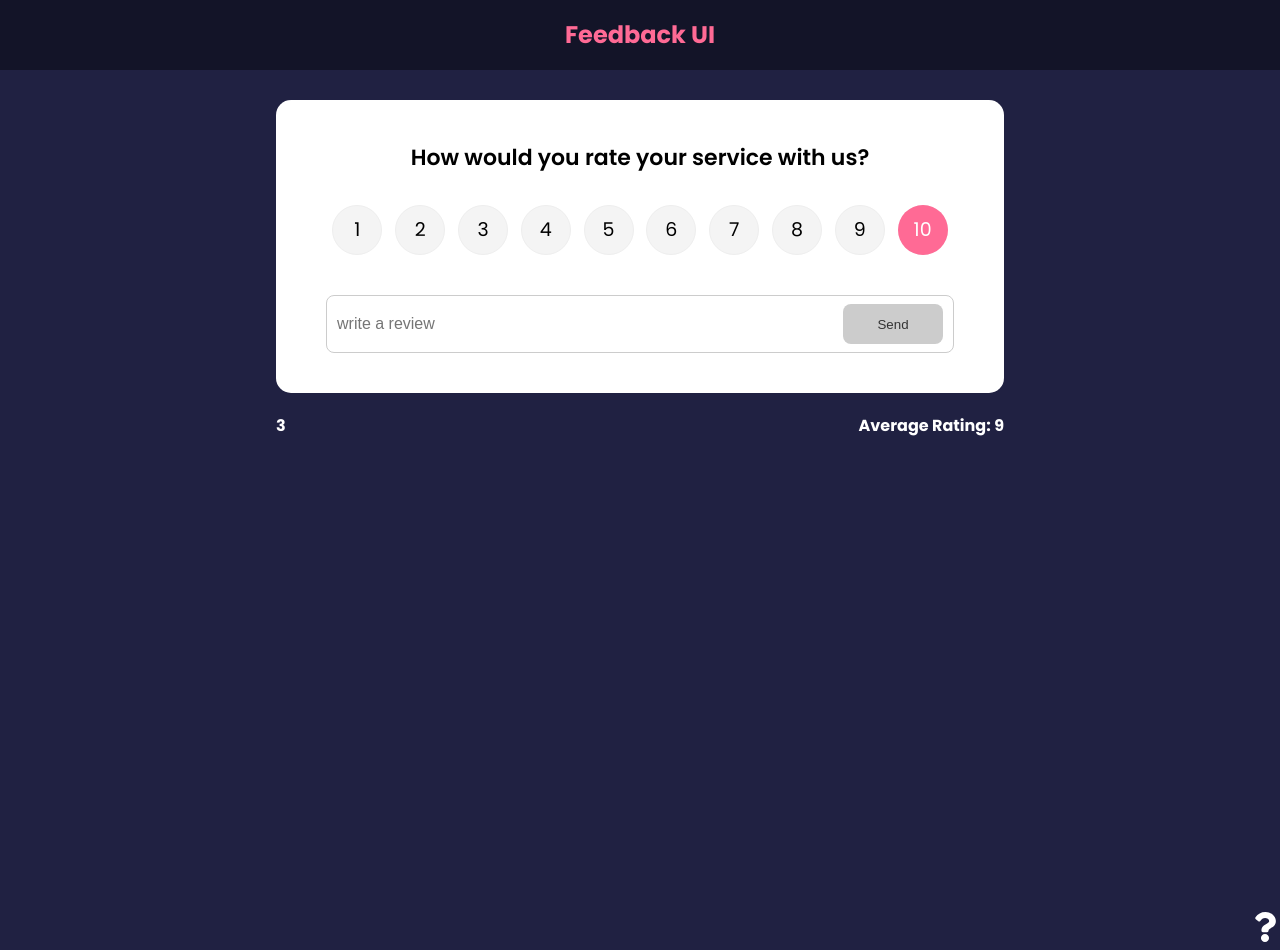
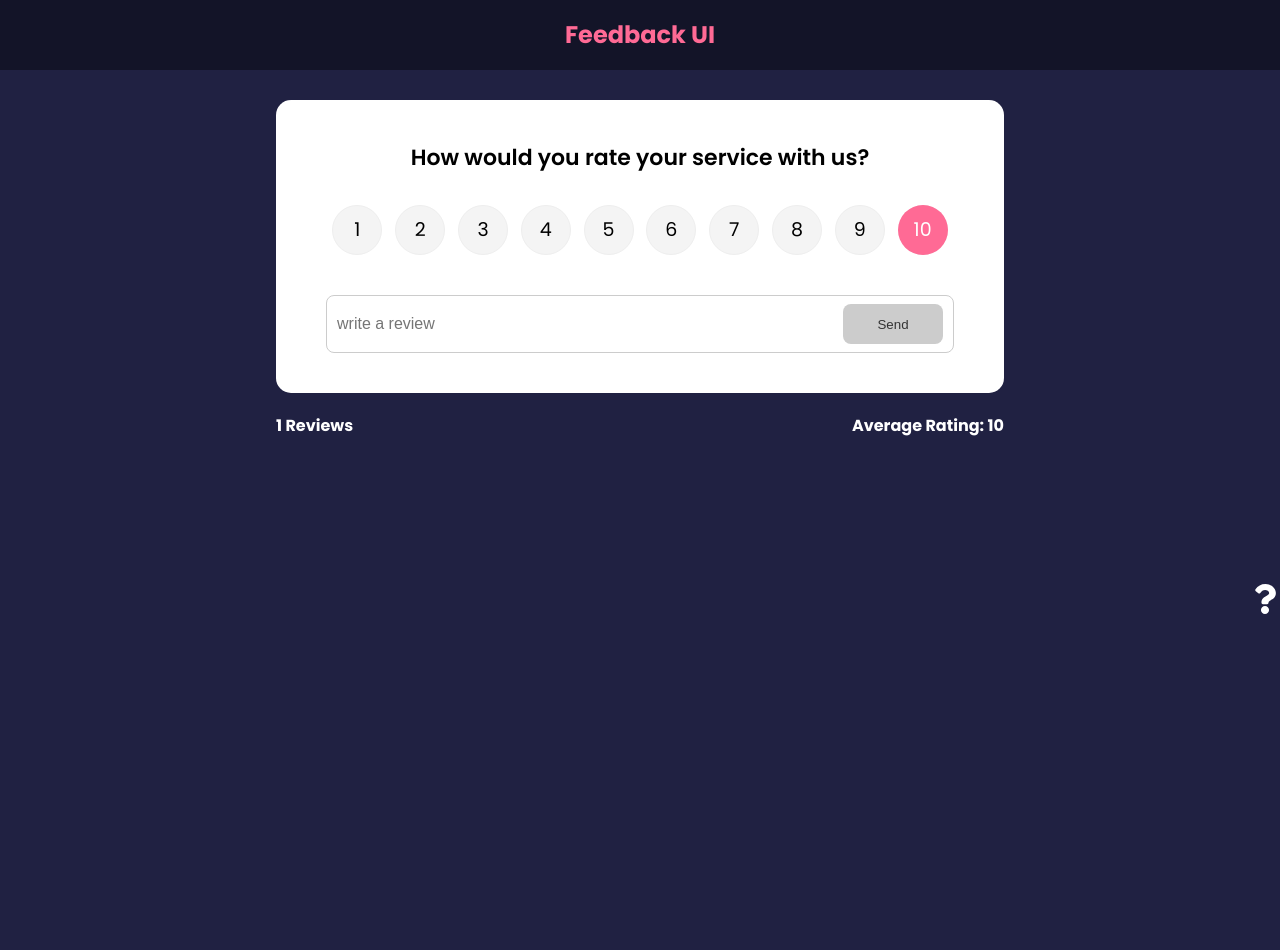
Before and after one commit to Shafiq-Farookhi/Feedback-UI, a React (Create React App) app: page / in a window 1280 px wide. After the commit the page ends 800 px from the top, so only its background shows below. Built offline with nearby package versions, Linux system fonts and the light colour scheme; the HTML template or start-up script is replaced by a standard one.

Commit message:
Context Added

```diff
--- a/src/App.js
+++ b/src/App.js
@@ -8,6 +8,7 @@
 import FeedbackForm from './components/FeedbackForm';
 import About from './pages/About';
 import AboutIcon from './components/AboutIcon';
+import { FeedbackProvider } from './context/FeedbackContext';
 
 function App() {
   const [feedback, setFeedback] = useState(FeedbackData)
@@ -23,6 +24,7 @@
     }
   }
   return (
+    <FeedbackProvider>
     <Router>
     <Header />
     <div className='container'>
@@ -30,17 +32,17 @@
         <Route exact path='/' element={
           <>
           <FeedbackForm handleAdd={addFeedback}/>
-          <FeedbackStats feedback={feedback}/>
-          <FeedbackList feedback={feedback}
-          handleDelete={deleteFeedback}/>
+          <FeedbackStats />
+          <FeedbackList handleDelete={deleteFeedback}/>
           </>
         }>
           </Route>
       <Route path='/about' element={<About />}></Route>
       </Routes>
     </div>
-<AboutIcon />
+    <AboutIcon />
     </Router>
+    </FeedbackProvider>
   )
 }
 
--- a/src/components/FeedbackList.jsx
+++ b/src/components/FeedbackList.jsx
@@ -1,7 +1,11 @@
+import {useContext} from 'react'
 import {motion, AnimatePresence} from 'framer-motion'
 import FeedbackItem from './FeedbackItem'
+import FeedbackContext from '../context/FeedbackContext'
 
-function FeedbackList({feedback, handleDelete}) {
+function FeedbackList({handleDelete}) {
+  const {feedback} = useContext(FeedbackContext)
+
     if (!feedback || feedback.length === 0) {
         return <p>No Feedback Yet</p>
     }
--- a/src/components/FeedbackStats.jsx
+++ b/src/components/FeedbackStats.jsx
@@ -1,6 +1,9 @@
-import PropTypes from 'prop-types'
+import FeedbackContext from '../context/FeedbackContext'
+import {useContext} from 'react'
 
-function FeedbackStats({feedback}) {
+function FeedbackStats() {
+  const {feedback} = useContext(FeedbackContext)
+
     // Calculate rating average
     let average = feedback.reduce((acc, cur) => {
         return acc + cur.rating
@@ -11,14 +14,11 @@
 
   return (
     <div className="feedback-stats">
-        <h4>{feedback.length}</h4>
+        <h4>{feedback.length} Reviews</h4>
         <h4>Average Rating: {isNaN(average) ? 0 : average}</h4>
     </div>
   )
 }
 
-FeedbackStats.propTypes = {
-    feedback: PropTypes.array.isRequired,
-}
 
 export default FeedbackStats
--- /dev/null
+++ b/src/context/FeedbackContext.jsx
@@ -0,0 +1,25 @@
+import { createContext, useState } from 'react';
+
+const FeedbackContext = createContext();
+
+export const FeedbackProvider = ({ children }) => {
+    const [feedback, setFeedback] = useState([
+        {
+            id: 1,
+            text: 'This item is from context',
+            rating: 10,
+        },
+    ]);
+
+    return (
+        <FeedbackContext.Provider
+            value={{
+                feedback,
+            }}
+        >
+            {children}
+        </FeedbackContext.Provider>
+    );
+};
+
+export default FeedbackContext;
```
